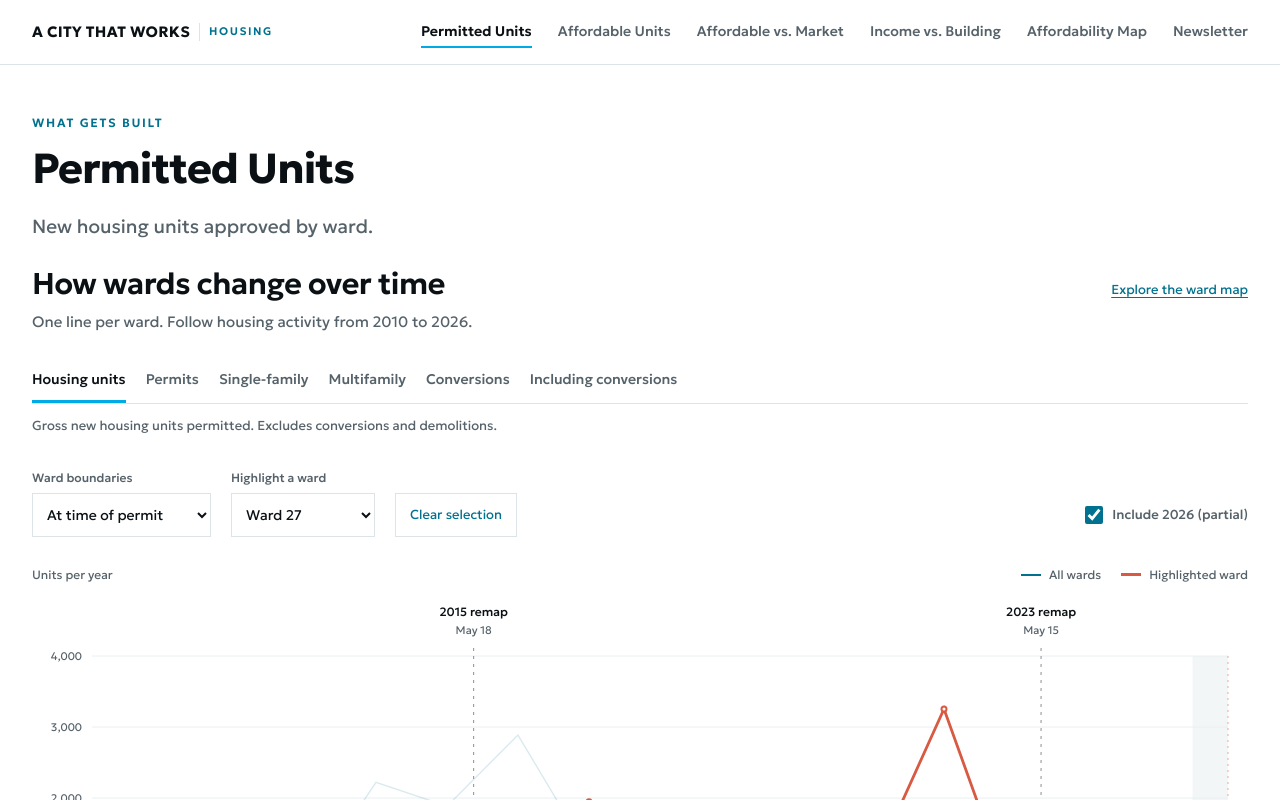
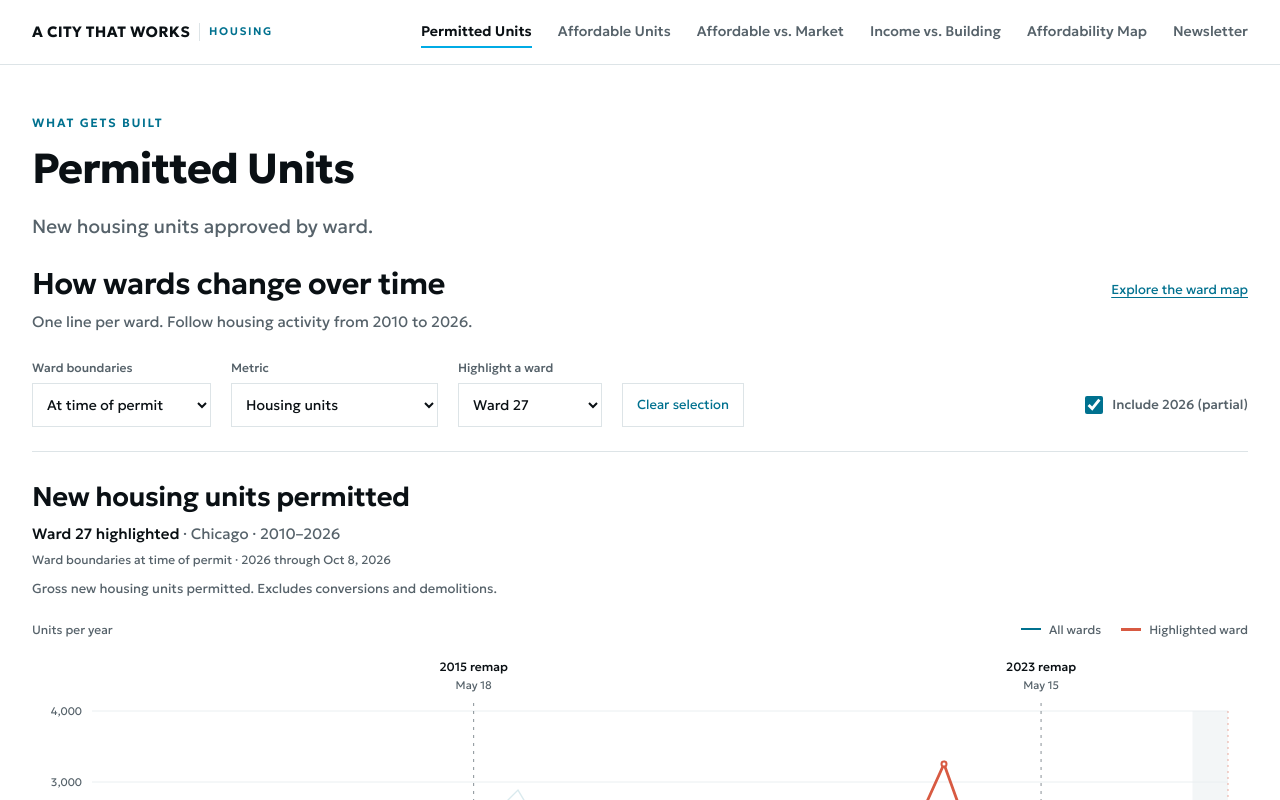
Before and after one commit to MisterClean/chicago-housing-tracker, a React (Vite) app: page /permitting in a window 1280 px wide. Shown: the top 800 px of the page. Built offline with nearby package versions, Linux system fonts and the light colour scheme.

Commit message:
Move trend metrics into a dropdown and add contextual chart headings

```diff
--- a/src/components/PermitTrends.tsx
+++ b/src/components/PermitTrends.tsx
@@ -87,20 +87,18 @@ export function PermitTrends({ data }: { data: PermitsData }) {
         <a href="#permit-map">Explore the ward map</a>
       </div>
 
-      <div className="pt-metrics" role="group" aria-label="Trend metric">
-        {(Object.keys(TREND_METRICS) as TrendMetric[]).map((key) => (
-          <button key={key} type="button" aria-pressed={metric === key} onClick={() => { setMetric(key); setHovered(null); }}>
-            {TREND_METRICS[key].label}
-          </button>
-        ))}
-      </div>
-      <p className="pt-definition" id={`${id}-definition`}>{info.description}</p>
-
       <div className="pt-controls">
-        <label>Ward boundaries
+        <label className="pt-boundary-control">Ward boundaries
           <select value={basis} onChange={(e) => { setBasis(e.target.value as WardBasis); setHovered(null); }}>
             <option value="atIssue">At time of permit</option>
             <option value="current">Current (2023)</option>
+          </select>
+        </label>
+        <label className="pt-metric-control">Metric
+          <select value={metric} onChange={(e) => { setMetric(e.target.value as TrendMetric); setHovered(null); }}>
+            {(Object.keys(TREND_METRICS) as TrendMetric[]).map((key) => (
+              <option key={key} value={key}>{TREND_METRICS[key].label}</option>
+            ))}
           </select>
         </label>
         <label>Highlight a ward
@@ -116,14 +114,26 @@ export function PermitTrends({ data }: { data: PermitsData }) {
         </label>}
       </div>
 
+      <header className="pt-chart-heading">
+        <h3 id={`${id}-chart-title`}>{info.title}</h3>
+        <p className="pt-chart-context">
+          <strong>{activeWard !== null ? `Ward ${activeWard} highlighted` : "All 50 wards"}</strong>
+          {" · Chicago · "}<span className="pt-chart-years">{first}–{last}</span>
+        </p>
+        <p className="pt-chart-coverage">
+          {basis === "atIssue" ? "Ward boundaries at time of permit" : "Current (2023) ward boundaries"}
+          {includePartial && hasPartial ? ` · ${last} through ${date(data.meta.lastDate)}` : " · Complete years only"}
+        </p>
+        <p className="pt-definition" id={`${id}-definition`}>{info.description}</p>
+      </header>
       <div className="pt-chart-meta">
-        <span>{info.unit === "permits" ? "Permits per year" : metric === "conversions" ? "Change in units per year" : "Units per year"}</span>
+        <span>{metric === "conversions" ? "Change in units per year" : "Units per year"}</span>
         <span className="pt-legend"><i /> All wards <i className="pt-selected-key" /> Highlighted ward</span>
       </div>
       <div ref={container} className="pt-chart">
         <svg viewBox={`0 0 ${width} ${height}`} role="group" tabIndex={0}
           aria-label={`${info.label} by ward and year. Use left and right arrows for years, up and down for wards, Enter to pin, Escape to clear.`}
-          aria-describedby={`${id}-readout ${id}-boundaries ${id}-definition`}
+          aria-describedby={`${id}-chart-title ${id}-readout ${id}-boundaries ${id}-definition`}
           onPointerMove={(event) => {
             if (event.pointerType === "touch") return;
             const target = pointerTarget(event);
@@ -148,7 +158,7 @@ export function PermitTrends({ data }: { data: PermitsData }) {
             if (event.key === "Enter" || event.key === " ") { setPinned(pinned === null ? hovered ?? 1 : null); setHovered(null); }
             if (event.key === "Escape") clearWard();
           }}>
-          <title>{info.label} · all 50 Chicago wards · {first}–{last}</title>
+          <title>{info.title} · all 50 Chicago wards · {first}–{last}{activeWard !== null ? ` · Ward ${activeWard} highlighted` : ""}</title>
           <g aria-hidden="true">
             {includePartial && hasPartial && <rect className="pt-partial-band" x={x(last - 0.5)} y={top} width={x(last) - x(last - 0.5)} height={bottom - top} />}
             {ticks.map((tick) => <g key={tick}>
--- a/src/lib/permitTrends.ts
+++ b/src/lib/permitTrends.ts
@@ -1,12 +1,11 @@
 import type { PermitsData, WardBasis } from "./permits";
 
 export const TREND_METRICS = {
-  units: { label: "Housing units", unit: "units", description: "Gross new housing units permitted. Excludes conversions and demolitions." },
-  permits: { label: "Permits", unit: "permits", description: "New-construction permit records after staged filings are deduplicated. Includes records with no classified housing units; not all building permits." },
-  sfh: { label: "Single-family", unit: "units", description: "New units in single-family (1-unit) buildings. Excludes conversions." },
-  mfh: { label: "Multifamily", unit: "units", description: "New units in multifamily (2+ unit) buildings. Counts homes, not buildings; excludes conversions." },
-  conversions: { label: "Conversions", unit: "units", description: "Units gained minus units lost through documented conversions of existing buildings. Can be negative. Excludes demolitions; not total net housing growth." },
-  combined: { label: "Including conversions", unit: "units", description: "Gross new housing units plus conversion gains and losses. Excludes demolitions; not total net housing growth." },
+  units: { label: "Housing units", title: "New housing units permitted", unit: "units", description: "Gross new housing units permitted. Excludes conversions and demolitions." },
+  sfh: { label: "Single-family", title: "Single-family housing units permitted", unit: "units", description: "New units in single-family (1-unit) buildings. Excludes conversions." },
+  mfh: { label: "Multifamily", title: "Multifamily housing units permitted", unit: "units", description: "New units in multifamily (2+ unit) buildings. Counts homes, not buildings; excludes conversions." },
+  conversions: { label: "Conversions", title: "Housing units gained or lost through conversions", unit: "units", description: "Units gained minus units lost through documented conversions of existing buildings. Can be negative. Excludes demolitions; not total net housing growth." },
+  combined: { label: "Including conversions", title: "New housing units, including conversions", unit: "units", description: "Gross new housing units plus conversion gains and losses. Excludes demolitions; not total net housing growth." },
 } as const;
 
 export type TrendMetric = keyof typeof TREND_METRICS;
--- a/src/styles/permit-trends.css
+++ b/src/styles/permit-trends.css
@@ -3,12 +3,14 @@
 .pt-heading h2 { font-size: clamp(23px, 3vw, 30px); }
 .pt-heading p { margin-top: 8px; color: var(--muted); font-size: 15px; }
 .pt-heading a { flex-shrink: 0; font-size: 13px; }
-.pt-metrics { display: flex; flex-wrap: wrap; border-bottom: 1px solid var(--rule); gap: 4px 20px; }
-.pt-metrics button { background: none; border: 0; border-bottom: 3px solid transparent; padding: 12px 0; color: var(--muted); font-size: 14px; font-weight: 500; cursor: pointer; min-height: 44px; }
-.pt-metrics button:hover { color: var(--ink); }
-.pt-metrics button[aria-pressed="true"] { color: var(--ink); border-bottom-color: var(--accent); }
-.pt-definition { min-height: 52px; padding-top: 12px; max-width: 80ch; font-size: 13px; color: var(--muted); }
-.pt-controls { display: flex; flex-wrap: wrap; align-items: end; gap: 12px 20px; margin: 12px 0 28px; }
+.pt-chart-heading { margin-bottom: 20px; }
+.pt-chart-heading h3 { font-size: clamp(21px, 2.4vw, 27px); line-height: 1.25; text-wrap: balance; }
+.pt-chart-context { margin-top: 8px; font-size: 15px; color: var(--muted); }
+.pt-chart-context strong { color: var(--ink); font-weight: 500; }
+.pt-chart-years { white-space: nowrap; }
+.pt-chart-coverage { margin-top: 4px; font-size: 12px; color: var(--muted); }
+.pt-definition { margin-top: 10px; max-width: 80ch; font-size: 13px; color: var(--muted); }
+.pt-controls { display: flex; flex-wrap: wrap; align-items: end; gap: 12px 20px; margin: 12px 0 28px; padding-bottom: 24px; border-bottom: 1px solid var(--rule); }
 .pt-controls label { display: flex; flex-direction: column; gap: 6px; font-size: 12px; font-weight: 500; color: var(--muted); }
 .pt select { border: 1px solid var(--rule); border-radius: 0; background: var(--ground); color: var(--ink); padding: 10px 30px 10px 10px; min-height: 44px; font: 400 14px var(--sans); cursor: pointer; }
 .pt-clear { background: var(--ground); border: 1px solid var(--rule); padding: 10px 14px; min-height: 44px; font-size: 13px; color: var(--accent-text); cursor: pointer; }
@@ -63,17 +65,16 @@
 @media (max-width: 700px) {
   .pt-heading { flex-direction: column; gap: 10px; }
   .pt-controls .pt-partial-toggle { margin-left: 0; }
-  .pt-metrics { gap: 0 18px; }
   .pt-readout { align-items: start; }
   .pt-readout-value { flex-direction: column; gap: 4px; }
   .pt-readout { min-height: 120px; }
 }
 @media (max-width: 420px) {
+  .pt-chart-context { min-height: 48px; }
   .pt-controls { display: grid; grid-template-columns: minmax(0, 1fr) auto; gap: 12px; }
-  .pt-controls > label:first-child, .pt-controls .pt-partial-toggle { grid-column: 1 / -1; }
+  .pt-controls .pt-boundary-control, .pt-controls .pt-metric-control, .pt-controls .pt-partial-toggle { grid-column: 1 / -1; }
   .pt-controls select { width: 100%; }
   .pt-clear { padding-inline: 10px; }
   .pt-year { flex-direction: column; align-items: start; gap: 4px; }
   .pt-year select { max-width: 128px; padding-right: 12px; }
-  .pt-metrics button { font-size: 13px; }
 }
```
Also changed, not shown: 3 other files (tests, documents, lock files or other folders).
